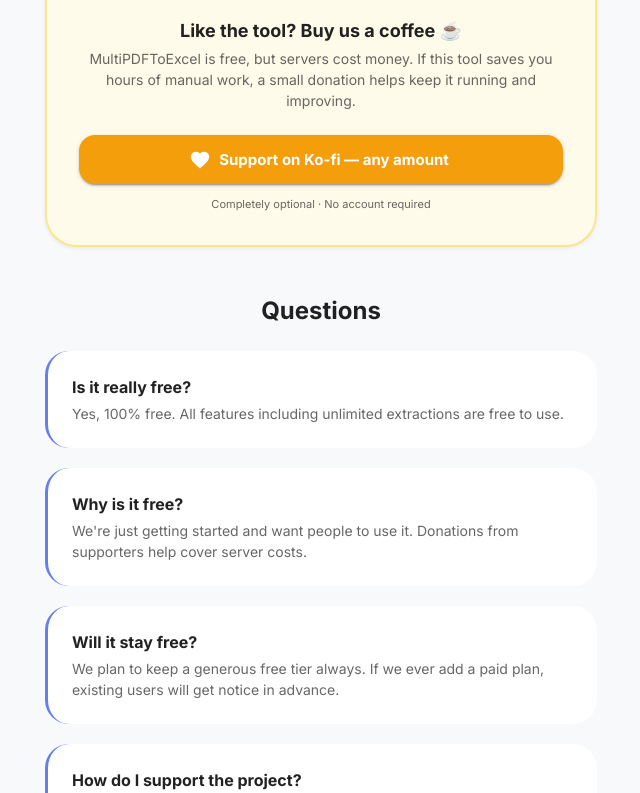
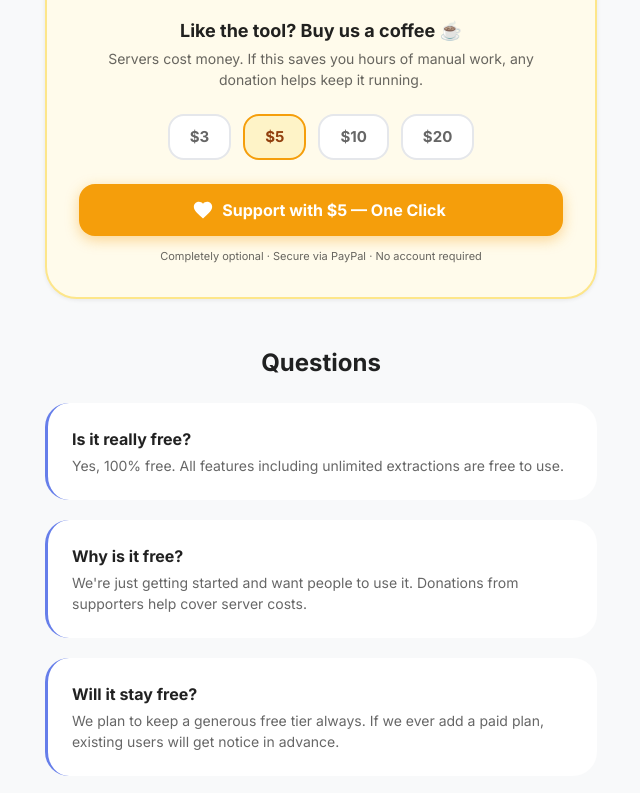
Before and after one commit to Nikhil4388/docuextract, a React (Vite) app in the folder frontend/: page /pricing in a window 1280 px wide. Shown: the part 1027-1820 px from the top of the page, without its empty margins (319-959 px from the left). Built offline with nearby package versions, Linux system fonts and the light colour scheme; no server answers.

Commit message:
Ko-fi payment popup with amount selector

```diff
--- a/frontend/src/pages/PricingPage.tsx
+++ b/frontend/src/pages/PricingPage.tsx
@@ -1,14 +1,13 @@
-import React from 'react';
+import React, { useState } from 'react';
 import {
   Box, Button, Typography, Container, Paper, Chip,
   List, ListItem, ListItemIcon, ListItemText,
+  Dialog, DialogContent, IconButton, CircularProgress,
 } from '@mui/material';
-import { CheckCircle, Star, ArrowBack, Favorite, Coffee } from '@mui/icons-material';
+import { CheckCircle, Star, ArrowBack, Favorite, Coffee, Close } from '@mui/icons-material';
 import { useNavigate } from 'react-router-dom';
 
-// ── Replace this with your actual Ko-fi or Buy Me a Coffee link ──────────────
-const SUPPORT_LINK = 'https://ko-fi.com/MultiPDFToExcel';
-// ─────────────────────────────────────────────────────────────────────────────
+const KOFI_USERNAME = 'multipdfstoexcel';
 
 const ALL_FEATURES = [
   'Unlimited extraction jobs',
@@ -20,8 +19,19 @@ const ALL_FEATURES = [
   'Priority support',
 ];
 
+const AMOUNTS = [3, 5, 10, 20];
+
 export default function PricingPage() {
   const navigate = useNavigate();
+  const [open, setOpen] = useState(false);
+  const [selected, setSelected] = useState(5);
+  const [iframeLoading, setIframeLoading] = useState(true);
+
+  const handleDonate = () => {
+    // Open Ko-fi directly with the amount pre-filled
+    const url = `https://ko-fi.com/${KOFI_USERNAME}`;
+    window.open(url, '_blank', 'width=550,height=650,scrollbars=yes,resizable=yes');
+  };
 
   return (
     <Box sx={{
@@ -71,7 +81,6 @@ export default function PricingPage() {
               </ListItem>
             ))}
           </List>
-
           <Button
             fullWidth variant="contained" size="large"
             onClick={() => navigate('/jobs/new')}
@@ -89,23 +98,45 @@ export default function PricingPage() {
           <Coffee sx={{ fontSize: 40, color: '#d97706', mb: 1 }} />
           <Typography fontWeight={800} fontSize={18} mb={0.5}>Like the tool? Buy us a coffee ☕</Typography>
           <Typography color="text.secondary" fontSize={14} mb={3}>
-            MultiPDFToExcel is free, but servers cost money. If this tool saves you hours of manual work,
-            a small donation helps keep it running and improving.
+            Servers cost money. If this saves you hours of manual work, any donation helps keep it running.
           </Typography>
+
+          {/* Amount selector */}
+          <Box sx={{ display: 'flex', gap: 1.5, justifyContent: 'center', mb: 3 }}>
+            {AMOUNTS.map(amt => (
+              <Box
+                key={amt}
+                onClick={() => setSelected(amt)}
+                sx={{
+                  px: 2.5, py: 1.2, borderRadius: 2, cursor: 'pointer', fontWeight: 700,
+                  fontSize: 15, border: '2px solid',
+                  borderColor: selected === amt ? '#f59e0b' : '#e5e7eb',
+                  bgcolor: selected === amt ? '#fef3c7' : 'white',
+                  color: selected === amt ? '#92400e' : 'text.secondary',
+                  transition: 'all 0.15s',
+                  '&:hover': { borderColor: '#f59e0b', bgcolor: '#fffbeb' },
+                }}
+              >
+                ${amt}
+              </Box>
+            ))}
+          </Box>
+
           <Button
             fullWidth variant="contained" size="large"
             startIcon={<Favorite />}
-            onClick={() => window.open(SUPPORT_LINK, '_blank')}
+            onClick={() => setOpen(true)}
             sx={{
-              borderRadius: 2, py: 1.4, fontSize: 15, fontWeight: 700,
+              borderRadius: 2, py: 1.5, fontSize: 16, fontWeight: 700,
               bgcolor: '#f59e0b', color: 'white',
               '&:hover': { bgcolor: '#d97706' },
+              boxShadow: '0 4px 14px rgba(245,158,11,0.4)',
             }}
           >
-            Support on Ko-fi — any amount
+            Support with ${selected} — One Click
           </Button>
           <Typography fontSize={11} color="text.secondary" mt={1.5}>
-            Completely optional · No account required
+            Completely optional · Secure via PayPal · No account required
           </Typography>
         </Paper>
 
@@ -114,9 +145,9 @@ export default function PricingPage() {
           <Typography variant="h5" fontWeight={700} textAlign="center" mb={3}>Questions</Typography>
           {[
             { q: 'Is it really free?', a: 'Yes, 100% free. All features including unlimited extractions are free to use.' },
-            { q: 'Why is it free?', a: 'We\'re just getting started and want people to use it. Donations from supporters help cover server costs.' },
+            { q: 'Why is it free?', a: "We're just getting started and want people to use it. Donations from supporters help cover server costs." },
             { q: 'Will it stay free?', a: 'We plan to keep a generous free tier always. If we ever add a paid plan, existing users will get notice in advance.' },
-            { q: 'How do I support the project?', a: 'Click the Ko-fi button above to make a one-time donation of any amount. It goes directly to keeping the servers running.' },
+            { q: 'How do I support?', a: 'Click the button above, pick an amount, and pay via PayPal. No Ko-fi account needed — just your PayPal or card.' },
           ].map(f => (
             <Box key={f.q} sx={{ mb: 2.5, p: 3, bgcolor: 'white', borderRadius: 3, borderLeft: '3px solid #667eea' }}>
               <Typography fontWeight={700} mb={0.5}>{f.q}</Typography>
@@ -125,6 +156,57 @@ export default function PricingPage() {
           ))}
         </Box>
       </Container>
+
+      {/* ── Donation popup ── */}
+      <Dialog
+        open={open}
+        onClose={() => { setOpen(false); setIframeLoading(true); }}
+        maxWidth="xs"
+        fullWidth
+        PaperProps={{ sx: { borderRadius: 4, overflow: 'hidden', m: 2 } }}
+      >
+        <Box sx={{
+          background: 'linear-gradient(135deg, #f59e0b 0%, #d97706 100%)',
+          px: 3, py: 2, display: 'flex', alignItems: 'center', justifyContent: 'space-between',
+        }}>
+          <Box sx={{ display: 'flex', alignItems: 'center', gap: 1 }}>
+            <Coffee sx={{ color: 'white', fontSize: 22 }} />
+            <Typography fontWeight={800} color="white" fontSize={16}>Support MultiPDFToExcel</Typography>
+          </Box>
+          <IconButton size="small" onClick={() => { setOpen(false); setIframeLoading(true); }} sx={{ color: 'white' }}>
+            <Close fontSize="small" />
+          </IconButton>
+        </Box>
+
+        <DialogContent sx={{ p: 0, position: 'relative', minHeight: 500 }}>
+          {iframeLoading && (
+            <Box sx={{ position: 'absolute', inset: 0, display: 'flex', flexDirection: 'column', alignItems: 'center', justifyContent: 'center', gap: 2, bgcolor: 'white' }}>
+              <CircularProgress sx={{ color: '#f59e0b' }} />
+              <Typography color="text.secondary" fontSize={13}>Loading payment form…</Typography>
+            </Box>
+          )}
+          <iframe
+            id="kofiframe"
+            src={`https://ko-fi.com/${KOFI_USERNAME}/?hidefeed=true&widget=true&embed=true&preview=true`}
+            style={{ border: 'none', width: '100%', height: '500px', display: 'block' }}
+            title="Support MultiPDFToExcel on Ko-fi"
+            onLoad={() => setIframeLoading(false)}
+          />
+        </DialogContent>
+
+        <Box sx={{ px: 3, py: 2, bgcolor: '#f9fafb', borderTop: '1px solid #f3f4f6', textAlign: 'center' }}>
+          <Typography fontSize={11} color="text.secondary">
+            🔒 Secure payment via PayPal · No Ko-fi account needed
+          </Typography>
+          <Button
+            size="small" variant="text"
+            onClick={handleDonate}
+            sx={{ mt: 0.5, fontSize: 11, color: '#f59e0b', textDecoration: 'underline' }}
+          >
+            Open in new window instead
+          </Button>
+        </Box>
+      </Dialog>
     </Box>
   );
 }
```
